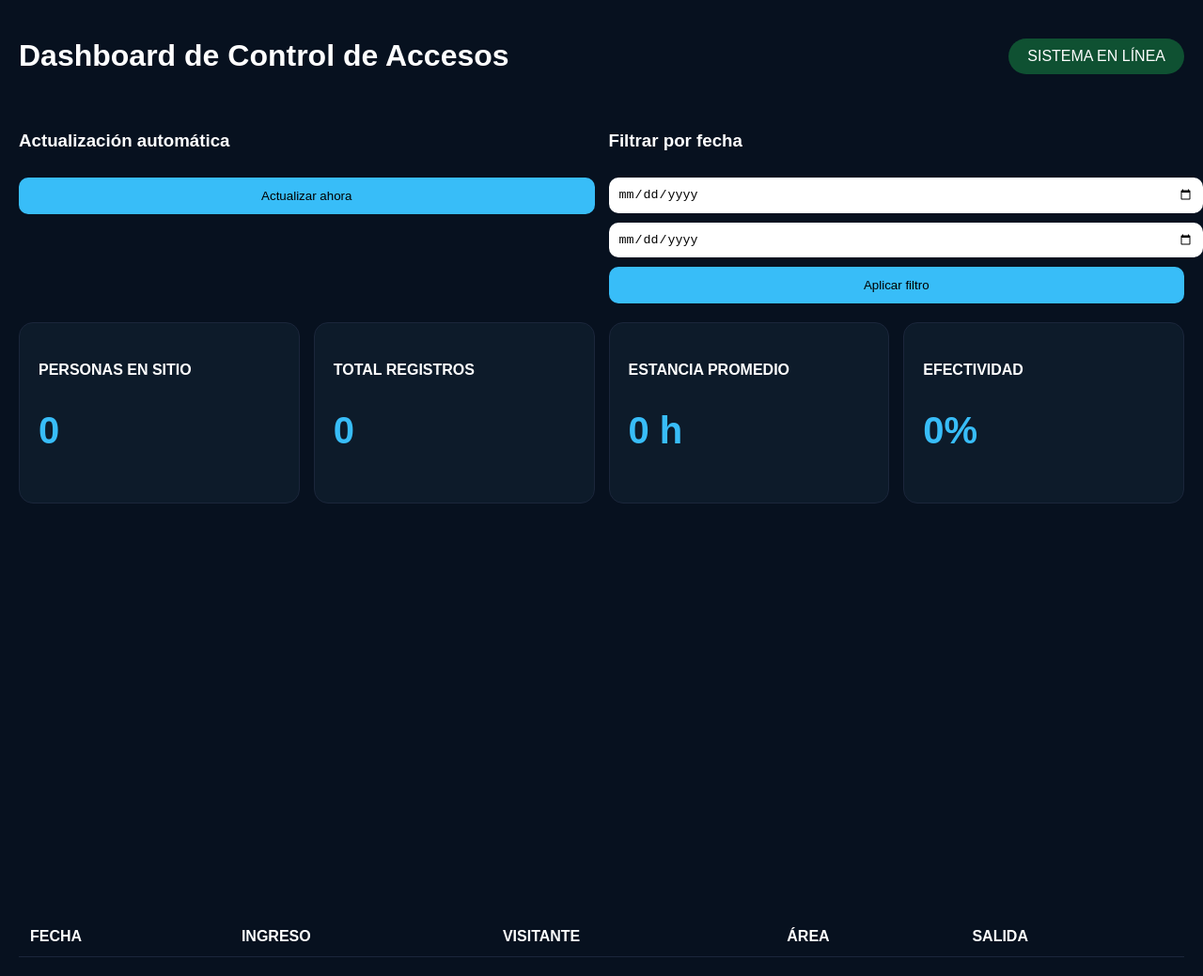
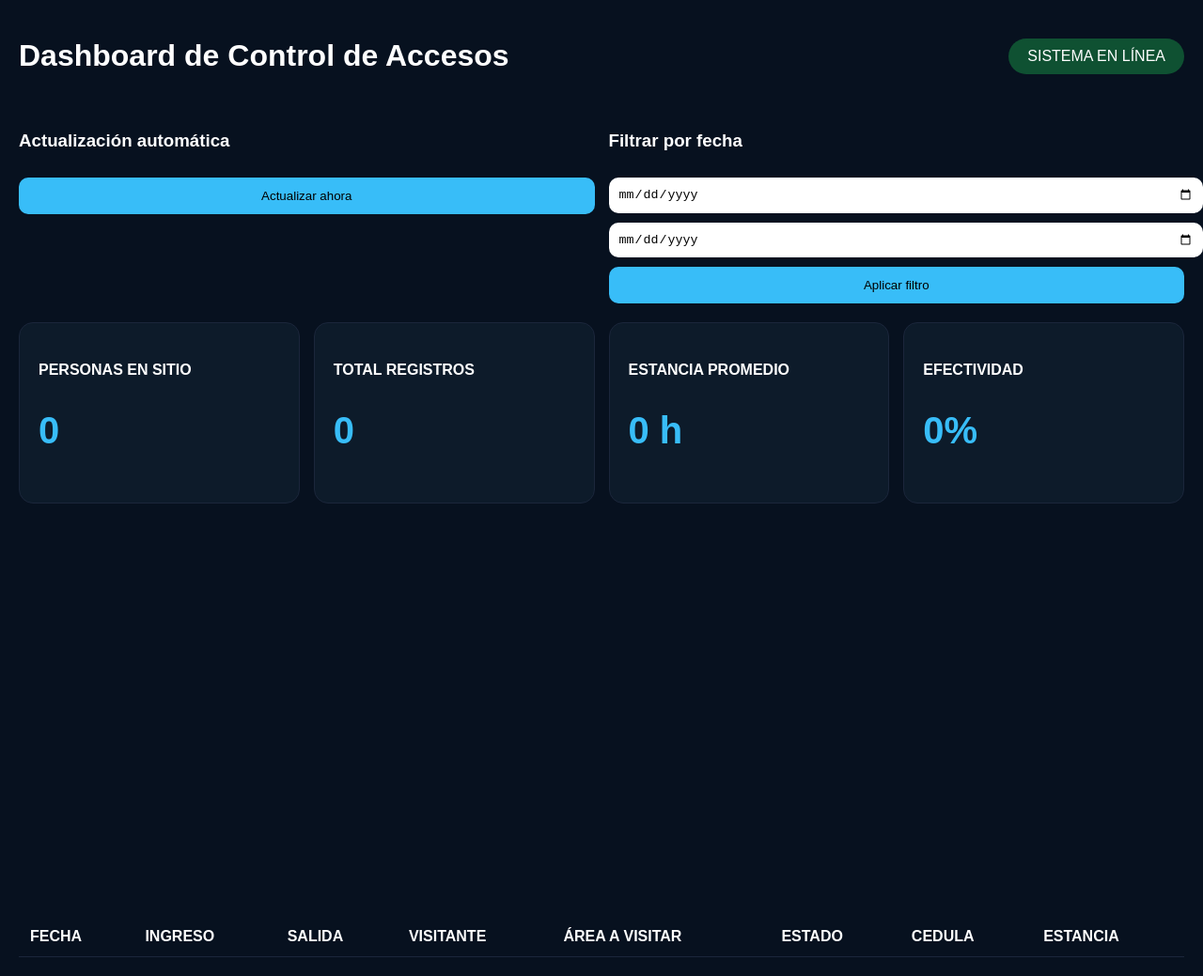
Before and after one commit to Tott025/TABLERO-DE-CONTROL-SERVIGPODER, a plain HTML site: page index.html in a window 1280 px wide. Shown: the whole page at 94% size. Drawn offline with nearby package versions, Linux system fonts and the light colour scheme.

Commit message:
Update index.html

```diff
--- a/index.html
+++ b/index.html
@@ -62,9 +62,12 @@
           <tr>
             <th>FECHA</th>
             <th>INGRESO</th>
+            <th>SALIDA</th>
             <th>VISITANTE</th>
-            <th>ÁREA</th>
-            <th>SALIDA</th>
+            <th>ÁREA A VISITAR</th>
+            <th>ESTADO</th>
+            <th>CEDULA</th>
+            <th>ESTANCIA</th>
           </tr>
         </thead>
         <tbody></tbody>
```
